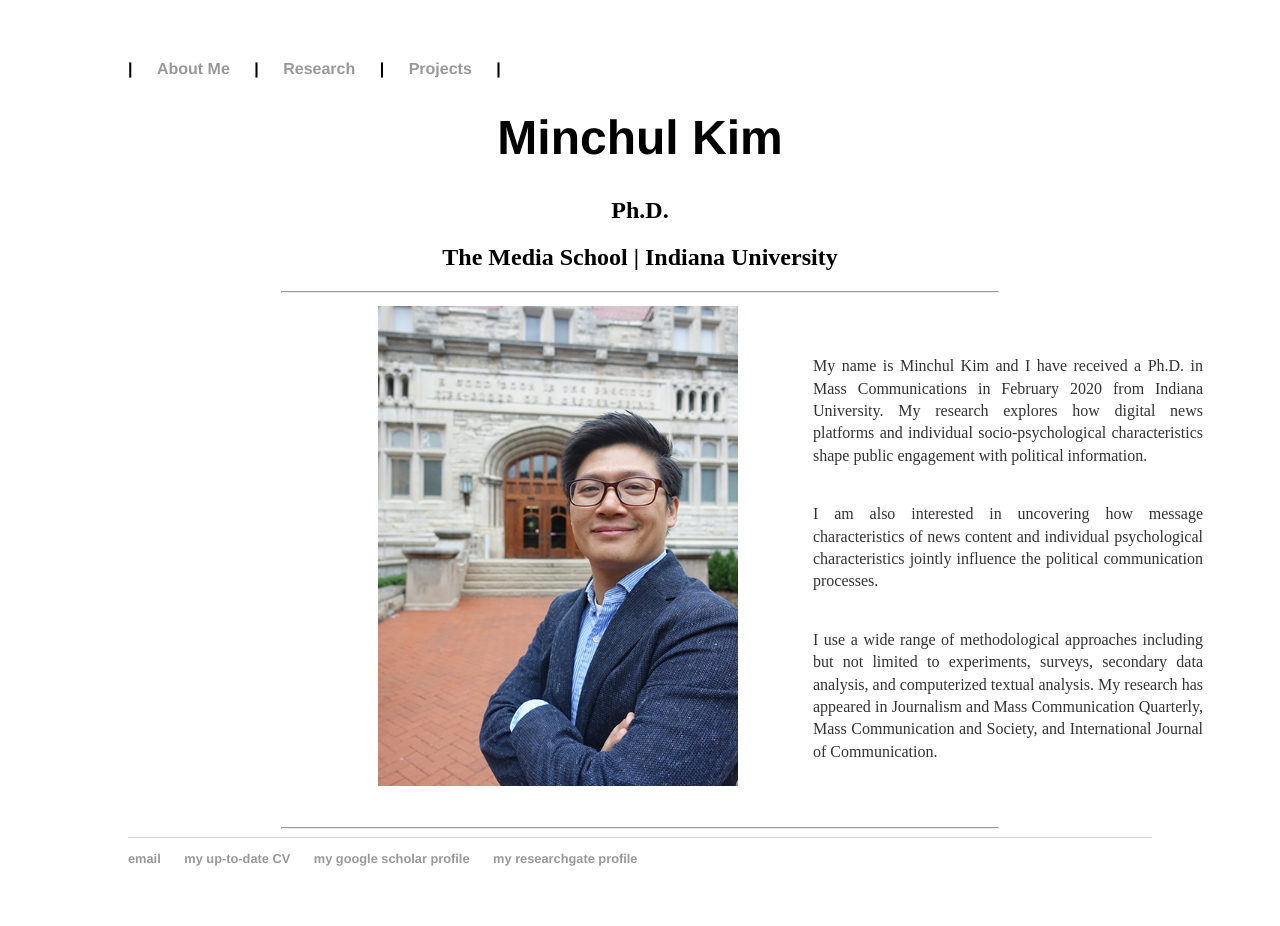
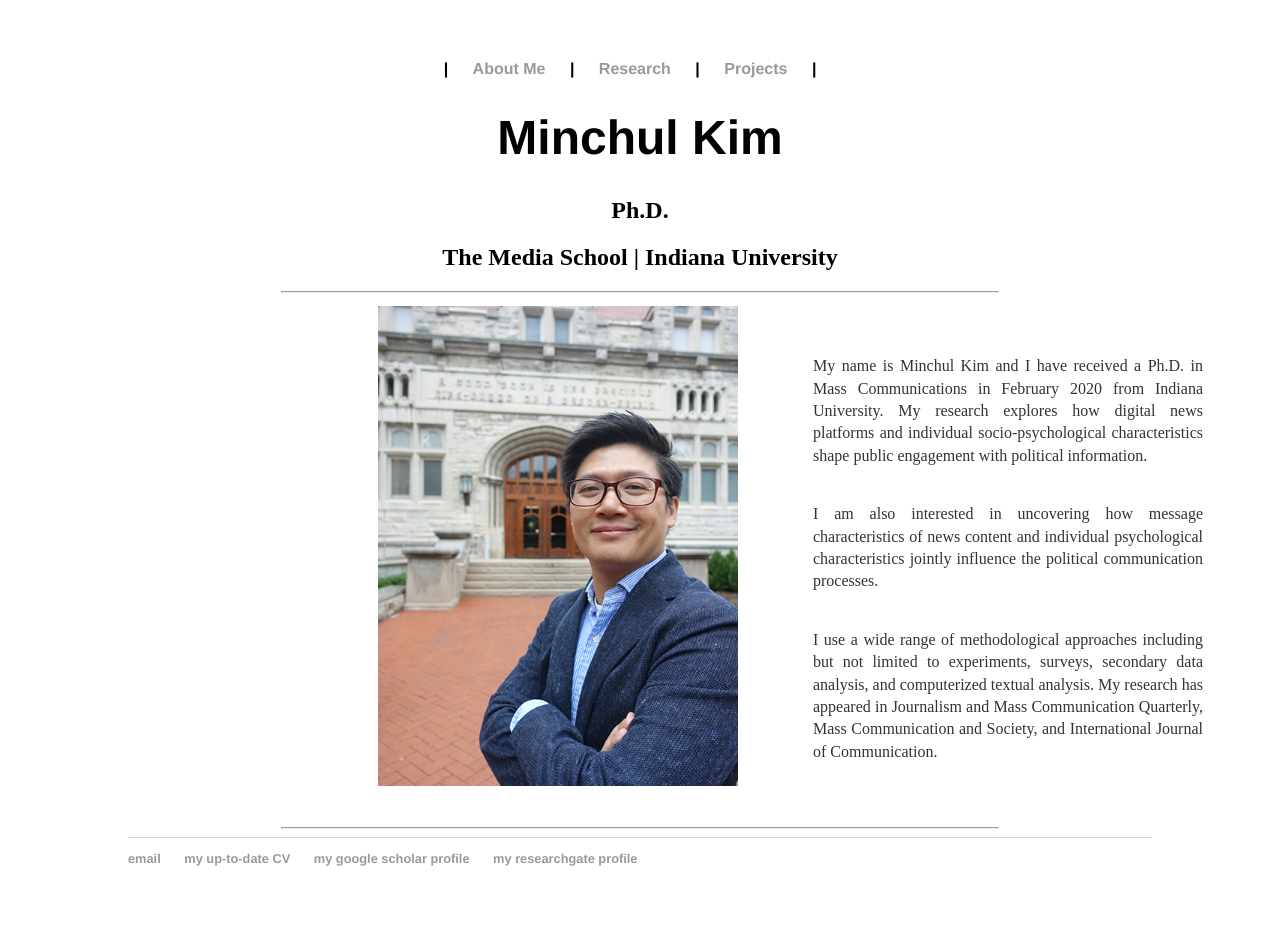
Before and after one commit to minchulkim-phd/minchulkim, a Jekyll site: the page built from index.html, in a window 1280 px wide. Built offline with Jekyll 4.4.1, drawn with Linux system fonts in a browser that asks for light colours.

Commit message:
Update default.html

```diff
--- a/_layouts/default.html
+++ b/_layouts/default.html
@@ -10,7 +10,7 @@
 		</head>
 		<body>
 			<nav>
-	    		<ul>
+	    		<center><ul>
 				<li>|</li>
 				<li><a href="/">About Me</a></li>
 				<li>|</li>
@@ -19,7 +19,7 @@
 				<li><a href="/projects">Projects</a></li>
 				<li>|</li>
 				</ul>
-			</nav>
+				</nav></center>
 			<div class="container">
 
 			{{ content }}
```
